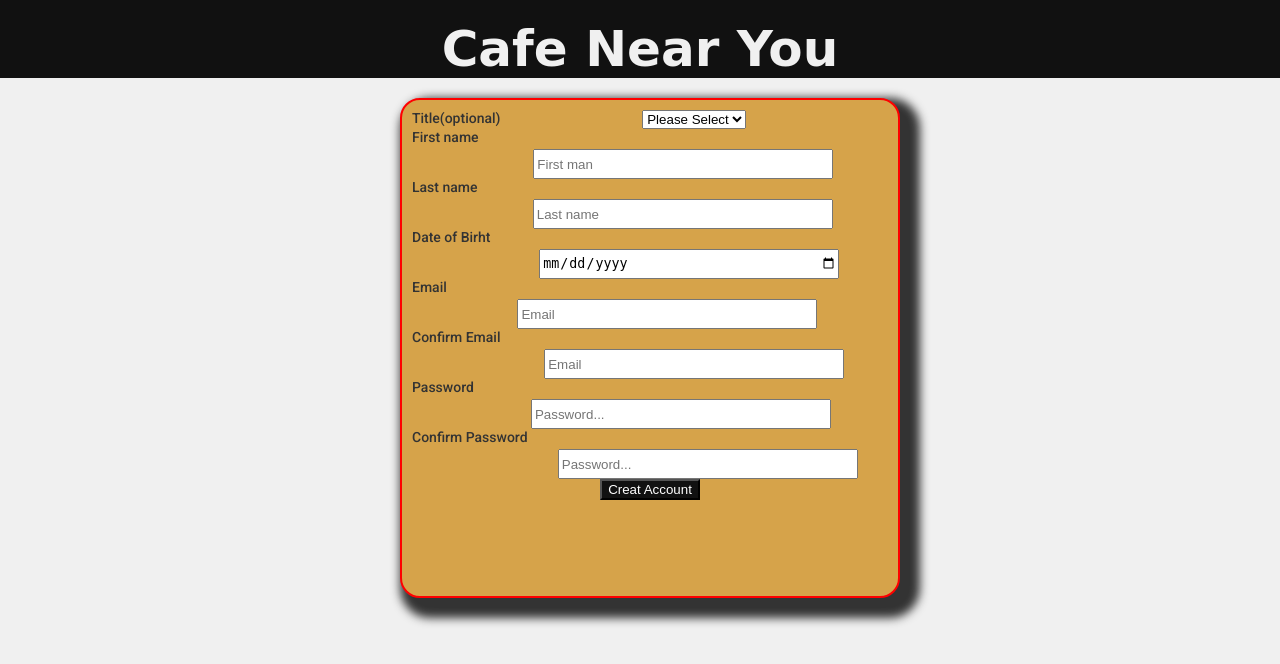
After one commit to ares2347/HTMLGroup2Project, a web app: file ceartacc.html in a window 1280 px wide. The commit adds this page. Shown: the top 664 px of the page. Run offline with its HTML, style and script files only (its server is not run), Linux system fonts and the light colour scheme; some web fonts are replaced.

Commit message:
25/5 taotk

```diff
--- /dev/null
+++ b/ceartacc.html
@@ -0,0 +1,69 @@
+<!DOCTYPE html>
+<html lang="en">
+<head>
+    <meta charset="UTF-8">
+    <title>ACCOUNT</title>
+    <link rel="stylesheet"href="css/login.css">
+    <link rel="stylesheet" href="css/main.css">
+    <link rel="stylesheet" href="css/header.css">
+    <link rel="stylesheet" href="css/footer.css">
+    <link rel="stylesheet" href="css/css/all.css">
+    <link rel="stylesheet" href="css/ceartacc.css">
+</head>
+<body>
+    <header class="section header">
+        <h1>Cafe Near You</h1>
+    </header>
+    <div class="body section">
+        <div class="container">
+            <article class="ceart">
+                <form method="get" action="#">
+                    <div class="cc">
+                        <label>Title(optional)</label>
+                        <select name="city">
+                            <option value="">Please Select</option>
+                            <option value="mr">Mr</option>
+                            <option value="mrs">Mrs</option>
+                            <option value="mis">Miss</option>
+                            <option value="ms">Ms</option>
+                            <option value="mx">Mx</option>
+                            <option value="dr">Dr</option>
+                        </select>
+                    </div>
+                    <div class="cc">
+                        <label>First name</label>
+                        <input type="text" name="firstname" placeholder="First man" required/>
+                    </div>
+                    <div class="cc">
+                        <label>Last name</label>
+                        <input type="text" name="lastname" placeholder="Last name" required/>
+                    </div>
+                    <div class="cc">
+                        <label>Date of Birht</label>
+                        <input type="date" name="birthday" placeholder="Date of Birh..."/>
+                    </div>
+                    <div class="cc">
+                        <label>Email</label>
+                        <input type="email" name="Email" placeholder="Email" required/>
+                    </div>
+                    <div class="cc">
+                        <label>Confirm Email</label>
+                        <input type="email" name="Email" placeholder="Email" required/>
+                    </div>
+                    <div class="cc">
+                        <label>Password</label>
+                        <input type="password" name="pwd" placeholder="Password..." required/>
+                    </div>
+                    <div class="cc">
+                        <label>Confirm Password</label>
+                        <input type="password" name="pwd" placeholder="Password..." required/>
+                    </div>
+                    <div class="cc" >
+                        <button id="button" type="submit">Creat Account</button>
+                    </div>
+                </form>
+            </article>
+        </div>
+    </div>
+</body>
+</html>
--- /dev/null
+++ b/css/ceartacc.css
@@ -0,0 +1,29 @@
+#button{
+    background-color: #111111;
+    color: white;
+}
+.ceart{
+    border: 2px solid red;
+    width: 500px;
+    height: 500px;
+    background-color: #d6a34a;
+    font-family: Roboto;
+    border-radius: 20px;
+    box-shadow: 10px 10px 10px 10px;
+    text-align: center;
+    padding: 10px;
+    margin-top: 20px;
+    margin-left: 360px;
+
+}
+.cc input{
+    width: 300px;
+    height: 30px;
+    margin-top: 20px ;
+}
+.cc label{
+    float: left;
+}
+.cc{
+    mar
+}
--- a/css/login.css
+++ b/css/login.css
@@ -1,18 +1,16 @@
 
 .content-login {
     width: 400px;
+    height: 283px;
     padding: 40px;
     font-family: Roboto;
-    background: cadetblue;
+    background: #d6a34a;
     border: 2px solid red;
     border-radius: 20px;
-    box-shadow: 10px 10px 10px 10px brown;
+    box-shadow: 10px 10px 10px 10px;
     margin-top: 150px;
-    margin-left: 465px;
+    margin-left: 400px;
     text-align: center;
-    font-weight: normal;
+    font-weight: 700;
+    text-transform: uppercase;
 }
-#x{
-    background-image: url("../media/cafechinh.jpeg");
-    background-size: cover;
-}
```
Also changed, not shown: login.html (+4 -4 lines).
